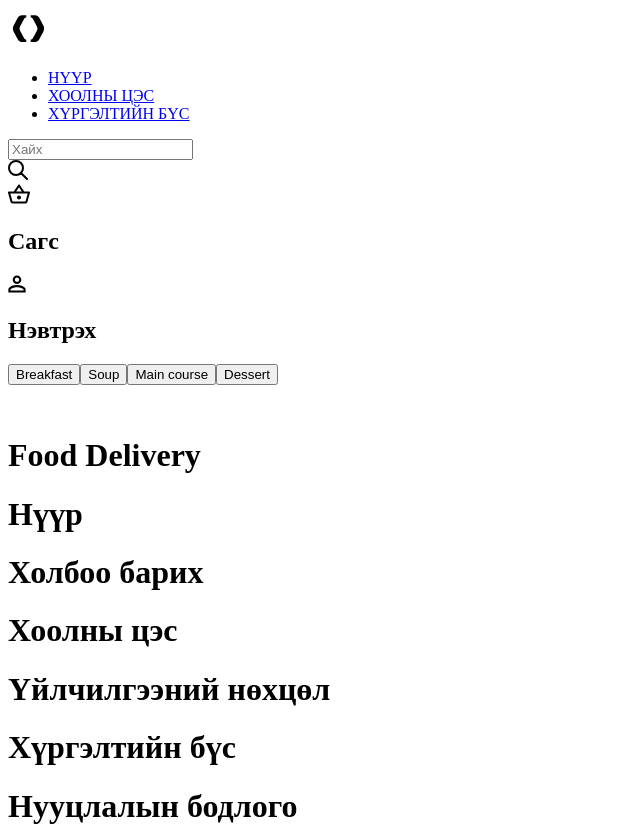
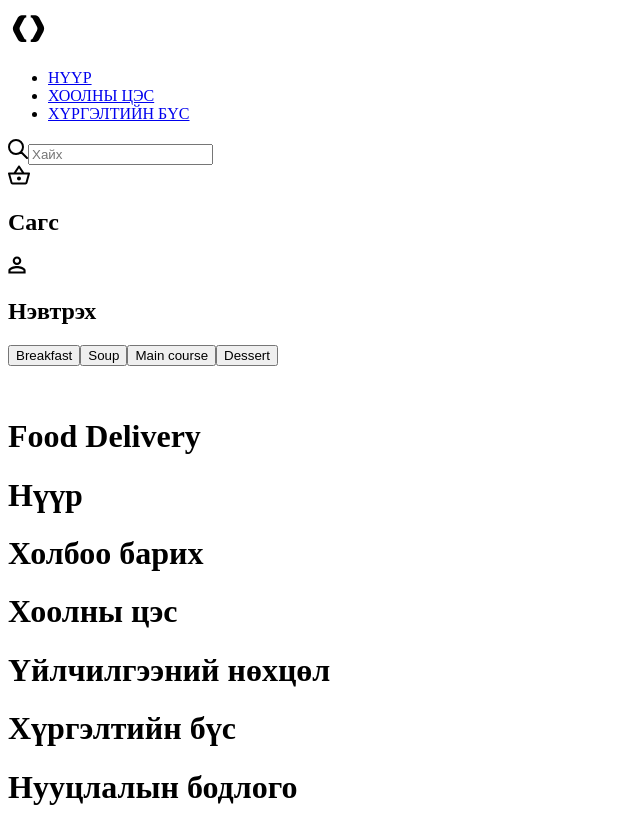
Before and after one commit to 23L-PM7/food-delivery-team1, a Next.js app in the folder frontend/: page / in a window 1280 px wide. Shown: the top 826 px of the page, without its empty margins (0-640 px from the left). Built offline with nearby package versions, Linux system fonts and the light colour scheme.

Commit message:
header
header 4

```diff
--- a/frontend/src/components/Header.tsx
+++ b/frontend/src/components/Header.tsx
@@ -1,8 +1,9 @@
 export default function Header() {
   return (
     <div className="flex w-[1440px] h-[57px] mt-4 mb-4">
-      <div className=" flex justify-end mx-auto p-4">
+      <div className=" flex justify-end mx-auto p-4 gap-2">
         <svg
+          className=""
           width="41"
           height="41"
           viewBox="0 0 41 41"
@@ -23,7 +24,7 @@ export default function Header() {
             <li>
               <a
                 href="#"
-                className="block py-2 px-3 text-white bg-blue-700 rounded md:bg-transparent md:text-blue-700 md:p-0 md:dark:text-blue-500"
+                className="block py-2 px-3 rounded  hover:bg-gray-100"
               >
                 НҮҮР
               </a>
@@ -31,7 +32,7 @@ export default function Header() {
             <li>
               <a
                 href="#"
-                className="block py-2 px-3 text-gray-900 rounded hover:bg-gray-100 md:hover:bg-transparent md:hover:text-blue-700 md:p-0 md:dark:hover:text-blue-500 dark:text-white dark:hover:bg-gray-700 dark:hover:text-white md:dark:hover:bg-transparent dark:border-gray-700"
+                className="block py-2 px-3  hover:bg-gray-100 hover:text-green-600"
               >
                 ХООЛНЫ ЦЭС
               </a>
@@ -39,7 +40,7 @@ export default function Header() {
             <li>
               <a
                 href="#"
-                className="block py-2 px-3 text-gray-900 rounded hover:bg-gray-100 md:hover:bg-transparent md:hover:text-blue-700 md:p-0 dark:text-white md:dark:hover:text-blue-500 dark:hover:bg-gray-700 dark:hover:text-white md:dark:hover:bg-transparent dark:border-gray-700"
+                className="block py-2 px-3 rounded hover:bg-gray-100  md:hover:text-white-700 "
               >
                 ХҮРГЭЛТИЙН БҮС
               </a>
@@ -48,17 +49,12 @@ export default function Header() {
         </div>{" "}
       </div>
 
-      <main className="flex justify-start gap-7 p-4">
-        <div>
-          <input
-            type="text"
-            className="block w-full p-2 ps-10 text-sm border rounded-lg border-black relative order-1"
-            placeholder="Хайх"
-          />
-          <div className=" absolute order-1">
+      <main className="flex justify-start ">
+        <div className="flex border border-black  w-[260px] h-[40px]">
+          <label className=" flex items-center gap-2">
             <svg
-              width="20"
-              height="20"
+              width="20px"
+              height="20px"
               viewBox="0 0 20 20"
               fill="none"
               xmlns="http://www.w3.org/2000/svg"
@@ -71,9 +67,10 @@ export default function Header() {
                 stroke-linejoin="round"
               />
             </svg>
-          </div>
+            <input type="text" className="grow" placeholder="Хайх" />
+          </label>
         </div>
-        <div className="flex ">
+        <div className="flex gap-2 p-2 4 2 4  py-2 px-3">
           <svg
             width="22"
             height="20"
@@ -89,7 +86,7 @@ export default function Header() {
 
           <h2>Сагс</h2>
         </div>
-        <div className="flex">
+        <div className="flex gap-2 p-2 4 2 4 py-2 px-3">
           <svg
             width="18"
             height="18"
@@ -102,8 +99,7 @@ export default function Header() {
               fill="black"
             />
           </svg>
-        </div>
-        <div>
+
           <h2>Нэвтрэх</h2>
         </div>
       </main>
```
Also changed, not shown: frontend/src/components/page.tsx (+10 -9 lines).
